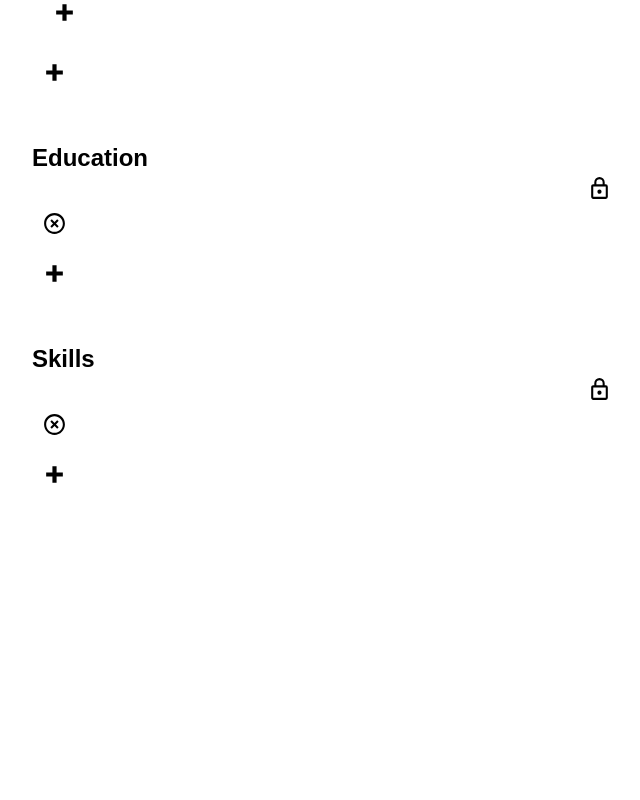
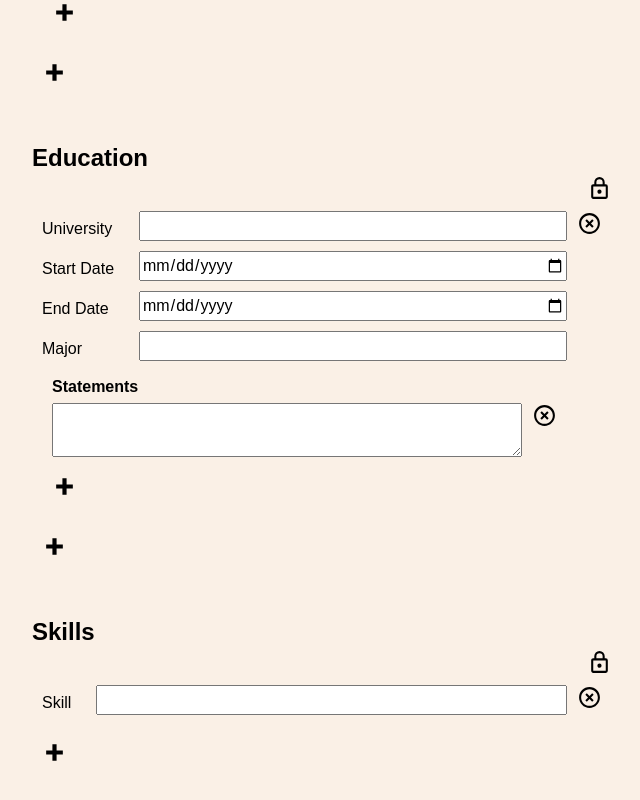
Before and after one commit to tlupien-personal/odin-cv-application, a React (Vite) app: page / in a window 1280 px wide. Shown: the part 1245-2045 px from the top of the page, without its empty margins (318-958 px from the left). Before the commit the page ends 1777 px from the top, so only its background shows below. Built offline with nearby package versions, Linux system fonts and the light colour scheme.

Commit message:
Add education and skill sections' components

```diff
--- a/src/components/FormDisplay.jsx
+++ b/src/components/FormDisplay.jsx
@@ -5,6 +5,8 @@ import ContactInfoDisplayForm from "./specifics/ContactInfoDisplayForm";
 import SummaryDisplayForm from "./specifics/SummaryDisplayForm";
 import PortfolioDisplayForm from "./specifics/PortfolioDisplayForm";
 import WorkExperienceDisplayForm from "./specifics/WorkExperienceDisplayForm";
+import EducationDisplayForm from "./specifics/EducationDisplayForm";
+import SkillDisplayForm from "./specifics/SkillDisplayForm";
 
 const FormDisplay = function ({ isLocked }) {
   const leafType = useContext(SectionContext);
@@ -47,6 +49,22 @@ const FormDisplay = function ({ isLocked }) {
           handleChange={handleChange}
         />
       );
+    case "education":
+      return (
+        <EducationDisplayForm
+          isLocked={isLocked}
+          data={data}
+          handleChange={handleChange}
+        />
+      );
+    case "skills":
+      return (
+        <SkillDisplayForm
+          isLocked={isLocked}
+          data={data}
+          handleChange={handleChange}
+        />
+      );
     default:
       return null;
   }
--- a/src/components/Resume.jsx
+++ b/src/components/Resume.jsx
@@ -42,7 +42,7 @@ const Resume = function () {
           )}
         />
       </Container>
-      <Container className="skill" leafType="skills" heading="Skills">
+      <Container className="skills" leafType="skills" heading="Skills">
         <Lockable
           renderItem={(isLocked) => (
             <Expandable isLocked={isLocked} renderItem={renderFormDisplay} />
--- /dev/null
+++ b/src/components/specifics/EducationDisplayForm.jsx
@@ -0,0 +1,65 @@
+/*
+Now, the learned reviewer might say to themselves,
+
+"Gee Tim, this is literally an exact copy/paste of WorkExperienceDisplayForm.jsx
+with 2 fields renamed. Why not make a component that you can re-use in both?"
+
+To which I respond that I considered it and attributed the similarity of these
+components to my own design choices about resumes. In anticipation of hypothetical
+situations like lack of creative control or change in requirements (be it from
+management, a client, what have you), I chose to leave the components decoupled.
+*/
+
+import FormHelper from "./FormHelper";
+import Bullets from "./Bullets";
+import "../../styles/educationDisplayForm.css";
+
+const formatDate = function (date) {
+  return new Date(date).toLocaleString("en-US", {
+    month: "short",
+    year: "numeric",
+  });
+};
+
+const EducationDisplayForm = function ({ isLocked, data, handleChange }) {
+  let top;
+  if (isLocked) {
+    top = (
+      <>
+        <div className="subitem-header">
+          <h3>{data.university}</h3>
+          <p>
+            {data.startDate && data.endDate
+              ? `${formatDate(data.startDate)} - ${formatDate(data.endDate)}`
+              : null}
+          </p>
+        </div>
+        <p>{data.major}</p>
+      </>
+    );
+  } else {
+    top = (
+      <form>
+        <FormHelper
+          fields={[
+            { id: "university", labelText: "University", type: "text" },
+            { id: "startDate", labelText: "Start Date", type: "date" },
+            { id: "endDate", labelText: "End Date", type: "date" },
+            { id: "major", labelText: "Major", type: "text" },
+          ]}
+          data={data}
+          handleChange={handleChange}
+        />
+      </form>
+    );
+  }
+
+  return (
+    <div className="education-item">
+      {top}
+      <Bullets isLocked={isLocked} />
+    </div>
+  );
+};
+
+export default EducationDisplayForm;
--- /dev/null
+++ b/src/components/specifics/SkillDisplayForm.jsx
@@ -0,0 +1,20 @@
+import FormHelper from "./FormHelper";
+import "../../styles/skillDisplayForm.css";
+
+const SkillDisplayForm = function ({ isLocked, data, handleChange }) {
+  if (isLocked) {
+    return <p>{data.skill}</p>;
+  } else {
+    return (
+      <form>
+        <FormHelper
+          fields={[{ id: "skill", labelText: "Skill", type: "text" }]}
+          data={data}
+          handleChange={handleChange}
+        />
+      </form>
+    );
+  }
+};
+
+export default SkillDisplayForm;
--- /dev/null
+++ b/src/styles/educationDisplayForm.css
@@ -0,0 +1,5 @@
+.subitem-header {
+  display: flex;
+  justify-content: space-between;
+  align-items: flex-end;
+}
--- a/src/styles/index.css
+++ b/src/styles/index.css
@@ -1,3 +1,4 @@
 body {
   font-family: Arial, Helvetica, sans-serif;
+  background-color: linen;
 }
--- /dev/null
+++ b/src/styles/skillDisplayForm.css
@@ -0,0 +1,6 @@
+.skills ul.locked {
+  display: flex;
+  flex-flow: row wrap;
+  gap: 0.5rem 2rem;
+  max-width: 100%;
+}
```
